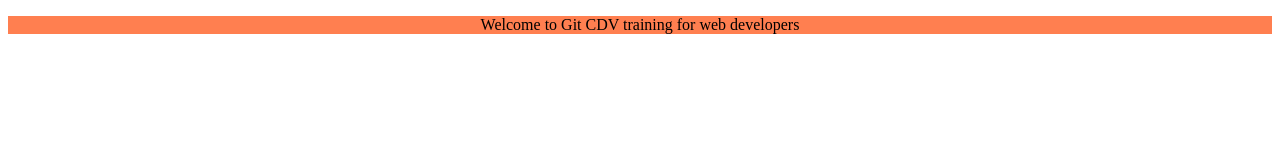
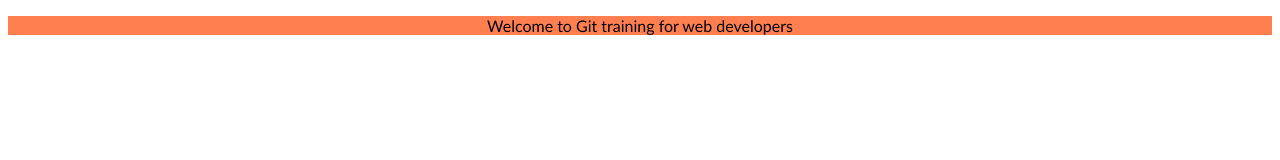
Before and after one commit to JMPaulus/web1_17March, a plain HTML site: page index.html in a window 1280 px wide. Drawn offline with Linux system fonts and the light colour scheme.

Commit message:
removed CDV in HTML and added font family

```diff
--- a/index.html
+++ b/index.html
@@ -8,6 +8,6 @@
     <link rel="stylesheet" href="style.css">
 </head>
 <body>
-    <p> Welcome to Git CDV training for web developers</p>
+    <p> Welcome to Git training for web developers</p>
 </body>
 </html>
--- a/style.css
+++ b/style.css
@@ -1,4 +1,5 @@
 p{
     background-color: coral;
     text-align: center;
+    font-family: 'Trebuchet MS', 'Lucida Sans Unicode', 'Lucida Grande', 'Lucida Sans', Arial, sans-serif;
 }
```
